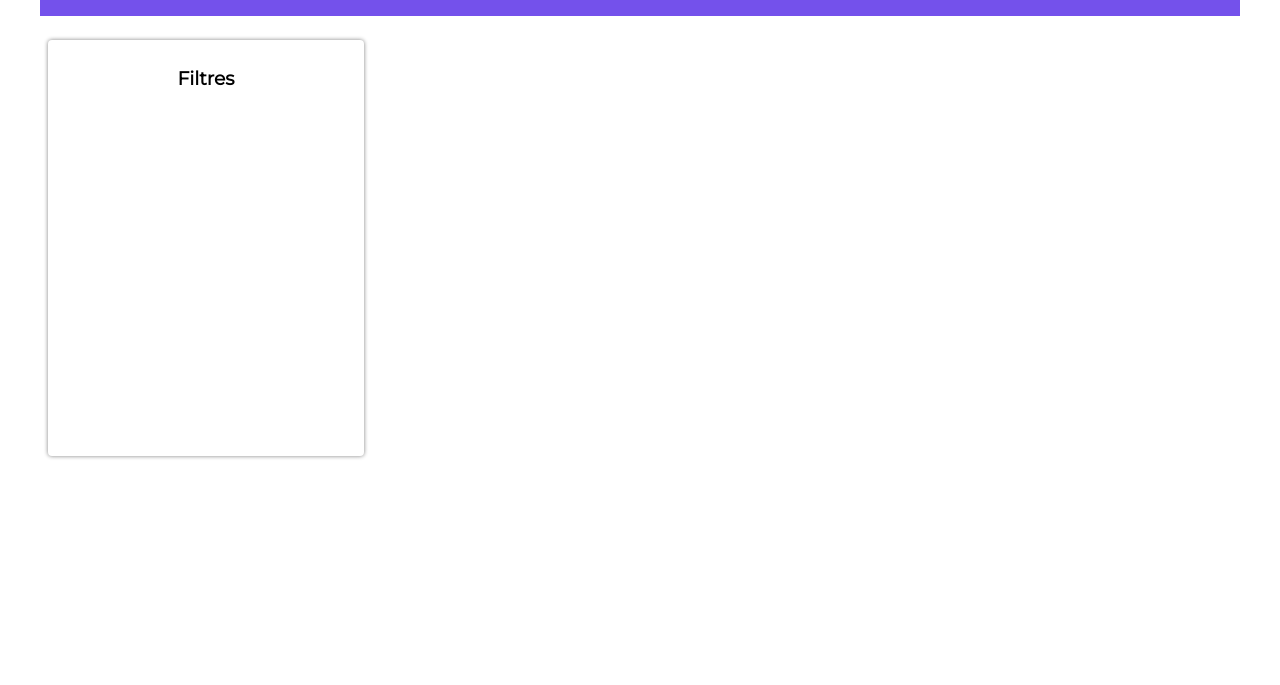
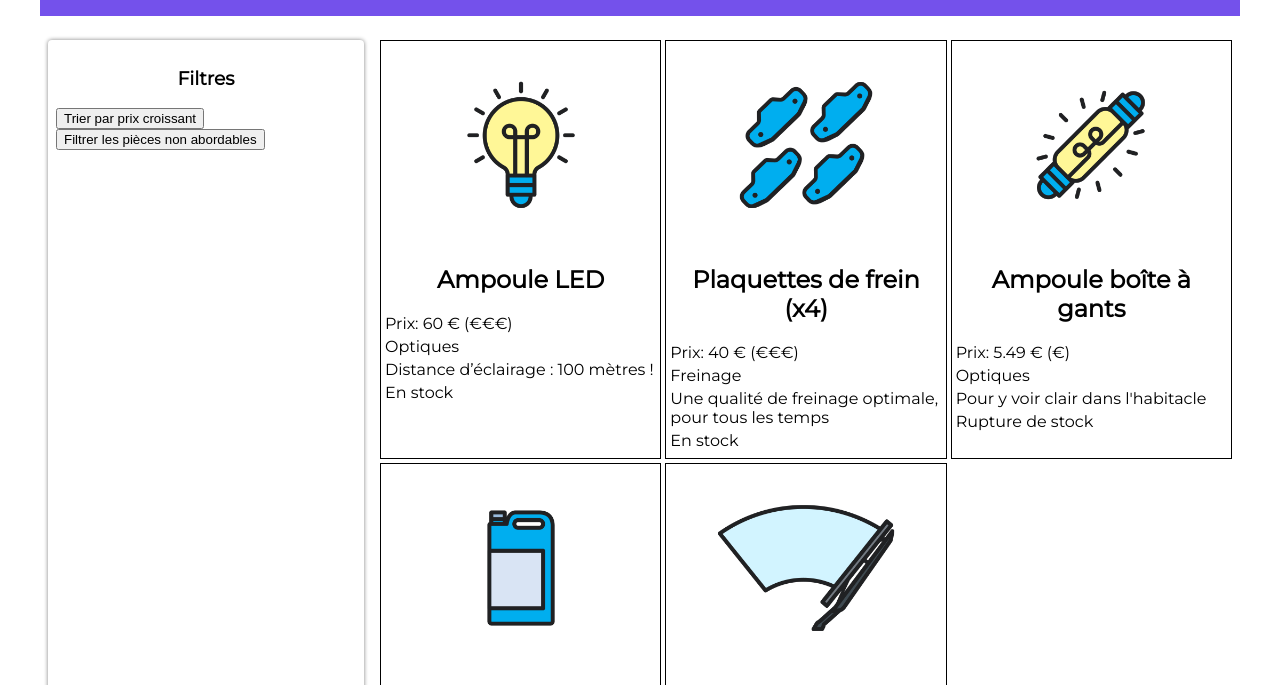
Before and after one commit to anaislcno/TP-Petites-Pieces, a website: page index.html in a window 1280 px wide. Shown: the part 98-783 px from the top of the page. Drawn offline with Linux system fonts and the light colour scheme.

Commit message:
add all cards + two filters

```diff
--- a/index.html
+++ b/index.html
@@ -15,6 +15,9 @@
       <!-- Menu de recherche -->
       <section class="filtres">
         <h3>Filtres</h3>
+        <button class="btn-trier">Trier par prix croissant</button>
+        <br />
+        <button class="btn-filtrer">Filtrer les pièces non abordables</button>
       </section>
 
       <!-- Fiches produits -->
--- a/pieces-autos.json
+++ b/pieces-autos.json
@@ -3,29 +3,43 @@
         "id": 1,
         "nom": "Ampoule LED",
         "prix": 60,
-        "categorie": "Optiques"
+        "categorie": "Optiques",
+        "image": "images/ampoule-led.png",
+        "description": "Distance d’éclairage : 100 mètres !",
+        "stock": true
     },
     {
         "id": 2,
         "nom": "Plaquettes de frein (x4)",
         "prix": 40,
-        "categorie": "Freinage"
+        "categorie": "Freinage",
+        "image": "images/plaquettes-frein.png",
+        "description": "Une qualité de freinage optimale, pour tous les temps",
+        "stock": true
     },
     {
         "id": 3,
         "nom": "Ampoule boîte à gants",
         "prix": 5.49,
-        "categorie": "Optiques"
+        "categorie": "Optiques",
+        "image": "images/ampoule-boite-a-gants.png",
+        "description": "Pour y voir clair dans l'habitacle",
+        "stock": false
     },
     {
         "id": 4,
         "nom": "Liquide de frein",
         "prix": 9.60,
-        "categorie": "Freinage"
+        "categorie": "Freinage",
+        "image": "images/liquide-frein.png",
+        "stock": true
     },
     {
         "id": 5,
         "nom": "Balai d'essuie-glace",
-        "prix": 29.10
+        "prix": 29.10,
+        "image": "images/balai-essuie-glace.png",
+        "description": "Performances d'essuyage au top ! Longueur 550mm",
+        "stock": "oui"
     }
 ]
--- a/pieces.js
+++ b/pieces.js
@@ -0,0 +1,59 @@
+// Récupération des pièces depuis le fichier JSON
+const reponse = await fetch('pieces-autos.json');
+const pieces = await reponse.json();
+
+// Boucle
+for (let i = 0; i < pieces.length; i++) {
+
+    const article = pieces[i];
+    // Récupération de l'élément du DOM qui accueillera les fiches
+    const sectionFiches = document.querySelector(".fiches");
+    // Création d’une balise dédiée à une pièce automobile
+    const pieceElement = document.createElement("article");
+
+    // Création des balises
+    const imageElement = document.createElement("img");
+    imageElement.src = article.image;
+    const nomElement = document.createElement("h2");
+    nomElement.innerText = article.nom;
+    const prixElement = document.createElement("p");
+    prixElement.innerText = `Prix: ${article.prix} € (${article.prix < 35 ? "€" : "€€€"})`;
+    const categorieElement = document.createElement("p");
+    categorieElement.innerText = article.categorie ?? "(aucune catégorie)";
+    const descriptionElement = document.createElement("p");
+    descriptionElement.innerText = article.description ?? "Pas de description pour le moment.";
+    const stockElement = document.createElement("p");
+    stockElement.innerText = article.stock ? "En stock" : "Rupture de stock";
+
+    // On rattache la balise article a la section Fiches
+    sectionFiches.appendChild(pieceElement);
+    // On rattache l’image à pieceElement (la balise article)
+    pieceElement.appendChild(imageElement);
+    pieceElement.appendChild(nomElement);
+    pieceElement.appendChild(prixElement);
+    pieceElement.appendChild(categorieElement);
+    //Ajout des éléments au DOM pour l'exercice
+    pieceElement.appendChild(descriptionElement);
+    pieceElement.appendChild(stockElement);
+
+ }
+
+//Gestion des boutons
+const boutonTrier = document.querySelector(".btn-trier");
+
+boutonTrier.addEventListener("click", function () {
+    const piecesOrdonnees = Array.from(pieces);
+    piecesOrdonnees.sort(function (a, b) {
+        return a.prix - b.prix;
+     });
+     console.log(piecesOrdonnees);
+});
+
+const boutonFiltrer = document.querySelector(".btn-filtrer");
+
+boutonFiltrer.addEventListener("click", function () {
+    const piecesFiltrees = pieces.filter(function (piece) {
+        return piece.prix <= 35;
+    });
+   console.log(piecesFiltrees)
+});
--- a/styles.css
+++ b/styles.css
@@ -45,7 +45,11 @@ main {
 .fiches {
 	flex: 1;
 	margin: 8px;
+	display: grid;
+	grid-template-columns: repeat(3, 1fr);
+	gap: 4px;
 }
+
 .fiches img {
 	max-width: 200px;
 }
@@ -53,3 +57,21 @@ main {
 	margin-top: 4px;
 	margin-bottom: 4px;
 }
+
+.fiches article {
+	border: 1px solid black;
+	padding: 4px;
+}
+.fiches article img {
+	display: block;
+	margin-left: auto;
+	margin-right: auto;
+	max-width: 200px;
+}
+.fiches article p {
+	margin-top: 4px;
+	margin-bottom: 4px;
+}
+.fiches article h2 {
+	text-align: center;
+}
```
